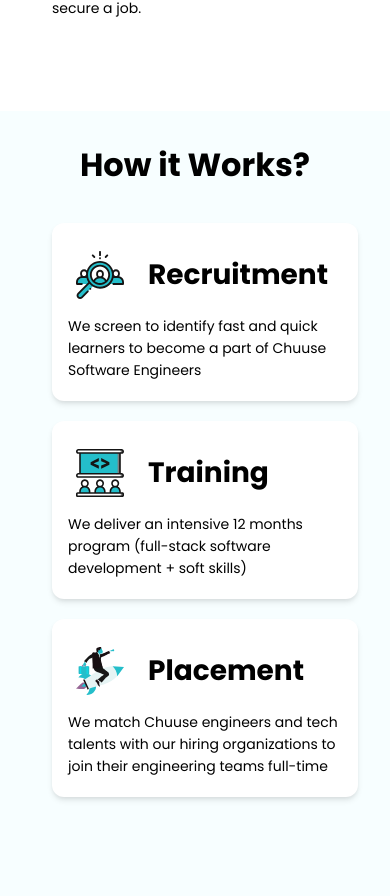
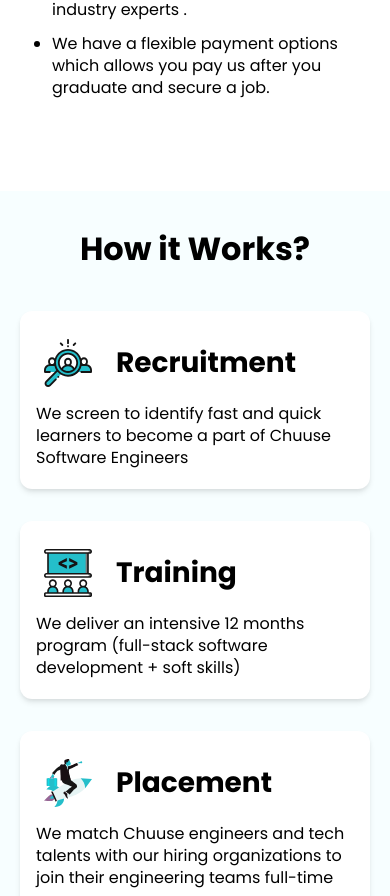
Before and after one commit to Kemmie001/chuuse-new, a Nuxt app: page /career in a window 390 px wide. Shown: the part 1089-1985 px from the top of the page. Built offline with nearby package versions, Linux system fonts and the light colour scheme.

Commit message:
fixed some mobile screen design issues

```diff
--- a/layouts/default.vue
+++ b/layouts/default.vue
@@ -68,11 +68,9 @@
 							<nuxt-link class="pr-4 focus:text-primary" to="/j">Blog</nuxt-link>
 							<nuxt-link to="/contact" class="focus:text-primary">Contact</nuxt-link>
 							<nuxt-link to="/career" class="focus:text-primary bold-button">Build your career in Tech</nuxt-link>
-							<div class="">
-								<nuxt-link to="/p" class="btn-primary text-white hover:text-white">
+								<nuxt-link to="/p" class="btn-primary text-white hover:text-white w-10/12">
 									Join Talent Pool &rightarrow;
 								</nuxt-link>
-							</div>
 						</nav>
 					</menu>
 				</div>
--- a/pages/apply.vue
+++ b/pages/apply.vue
@@ -1,10 +1,10 @@
 <template>
-	<section class="bg-gray-light pt-32 lg:py-20 lg:px-20 px-8">
+	<section class="bg-gray-light pt-24 md:pt-32 lg:py-20 lg:px-20 px-8">
 		<div class="text-center py-10">
-			<h1 class="header2">Build A <span class="text-primary">Tech Career</span> Today</h1>
+			<h1 class="header3 py-3">Build A <span class="text-primary">Tech Career</span> Today</h1>
 			<p class="headline">Provide your details below and we will follow up in less than 24Hrs.</p>
 		</div>
-		<div class="px-10 pb-10 my-8">
+		<div class="md:px-10 pb-10 my-8">
 			<form action="" class="">
 				<div class="md:flex justify-between gap-x-20">
 					<div class="md:w-5/12">
@@ -69,7 +69,7 @@
 						</div>
 					</div>
 				</div>
-				<div class="flex justify-center my-10">
+				<div class="flex justify-center my-5">
 					<button href="" class="btn-primary mr-10 px-10 lg:px-32 py-4">
 						Submit
 					</button>
@@ -84,6 +84,12 @@
 <style lang="scss" scoped>
 	@import "./assets/scss/mixin.scss";
 
+	.header3 {
+		@include sm {
+			font-size: 32px;
+			line-height: 44px;
+		}
+	}
 	input,
 	textarea,
 	select {
--- a/pages/career.vue
+++ b/pages/career.vue
@@ -46,17 +46,16 @@
 			<h1 class="header3 pt-4 text-center">
 				How it Works?
 			</h1>
-			<article class="justify-between lg:flex lg:pt-16 pt-5 pb-20 lg:px-20 px-8">
+			<article class="justify-between lg:flex lg:pt-16 pt-5 pb-20 lg:px-20 px-5">
 				<div class="self-center lg:w-6/12">
-					<ul class="para1 pl-5 pt-5">
-						<li class="py-5 mb-5
-						md:mb-10
+					<ul class="para1 pt-5">
+						<li class="py-5 mb-8
 						bg-white
 						shadow-md
 						hover:bg-gray-dark
 						hover:text-white
 						rounded-xl
-						pl-4">
+						px-4">
 							<span class="flex">
 								<div class="rounded-full p-2 flex justify-center self-center bg-white">
 									<img src="../assets/img/recruitment.svg" alt="">
@@ -66,7 +65,7 @@
 							<p class="para1 mt-2">We screen to identify fast and quick learners to become a part of Chuuse Software
 								Engineers</p>
 						</li>
-						<li class="py-5 mb-5 md:mb-10  bg-white shadow-md  hover:bg-gray-dark hover:text-white rounded-xl pl-4">
+						<li class="py-5 mb-8 bg-white shadow-md  hover:bg-gray-dark hover:text-white rounded-xl px-4">
 							<span class="flex">
 								<div class="rounded-full p-2 flex justify-center self-center bg-white">
 									<img src="../assets/img/presentation.svg" alt="">
@@ -75,7 +74,7 @@
 							</span>
 							<p class="para1 mt-2">We deliver an intensive 12 months program (full-stack software development + soft skills)</p>
 						</li>
-						<li class="py-5 bg-white shadow-md  hover:bg-gray-dark hover:text-white rounded-xl pl-4">
+						<li class="py-5 bg-white shadow-md  hover:bg-gray-dark hover:text-white rounded-xl px-4">
 							<span class="flex">
 								<div class="rounded-full p-2 flex justify-center self-center bg-white">
 									<img src="../assets/img/startup.svg" alt="">
@@ -92,7 +91,7 @@
 			</article>
 		</section>
 		<div class="ready flex justify-center self-center py-10">
-			<div class="pt-5">
+			<div class="pt-5 text-center">
 				<h1 class="header4 text-white">Ready to become the Chuuse’n dev ?</h1>
 				<div class="py-5 flex justify-center">
 					<nuxt-link to="/apply" class="btn-primary md:mr-10 p-4 hover:text-white">
@@ -124,7 +123,7 @@
 	.header3 {
 		@include sm {
 			font-size: 32px;
-			line-height: 36px;
+			line-height: 44px;
 		}
 	}
 	.header4 {
@@ -135,13 +134,13 @@
 	}
 	.headline {
 		@include sm {
-			font-size: 16px;
+			font-size: 18px;
 			line-height: 24px;
 		}
 	}
 	.para1 {
 		@include sm {
-			font-size: 14px;
+			font-size: 16px;
 			line-height: 22px;
 		}
 	}
--- a/pages/contact.vue
+++ b/pages/contact.vue
@@ -1,7 +1,7 @@
 <template>
-	<section class="bg-gray-light pt-24 md:pt-32 lg:py-20 lg:px-20 px-8">
-		<div class="md:text-center">
-			<h1 class="header2">Get In Touch!</h1>
+	<section class="pt-24 md:pt-32 lg:py-20 lg:px-20 px-8">
+		<div class="md:text-center md:pt-5">
+			<h1 class="header3 py-4">Get In Touch!</h1>
 			<p class="headline">Fill out the form and our Team will get back to you within 24 hours</p>
 		</div>
 		<div class="rounded-3xl bg-primary text-white p-4 md:px-10 shadow md:py-10 my-8">
@@ -41,6 +41,12 @@
 </script>
 <style lang="scss" scoped>
 	@import "./assets/scss/mixin.scss";
+	.header3 {
+		@include sm {
+			font-size: 32px;
+			line-height: 44px;
+		}
+	}
 	input, textarea{
 		background: none;
 		border: 1px solid white;
```
Also changed, not shown: 11 other files (tests, documents, lock files or other folders).
